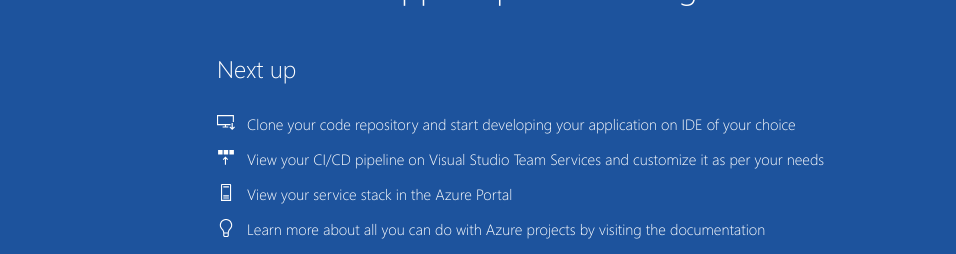
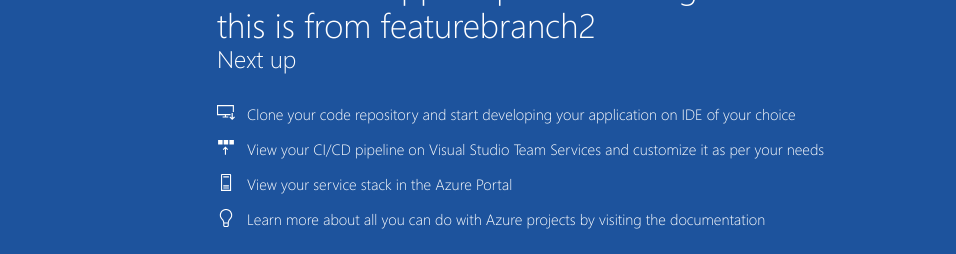
Before and after one commit to asampath1/gitmodule, a plain HTML site: page sample-project 2/index.html in a window 1280 px wide. Shown: the part 546-800 px from the top of the page, without its empty margins (8-964 px from the left). Drawn offline with Linux system fonts and the light colour scheme.

Commit message:
add modified index file

```diff
--- a/sample-project 2/index.html
+++ b/sample-project 2/index.html
@@ -21,6 +21,8 @@
                 <div class="success-text">Success!</div>
                 <div class="description line-1"> Azure DevOps Project has been successfully setup</div>
                 <div class="description line-2"> Your HTML app is up and running on Azure</div>
+                <div class="description line-3"> this is from featurebranch2</$
+
                 <div class="next-steps-container">
                     <div class="next-steps-header">Next up</div>
                     <div class="next-steps-body">
```
